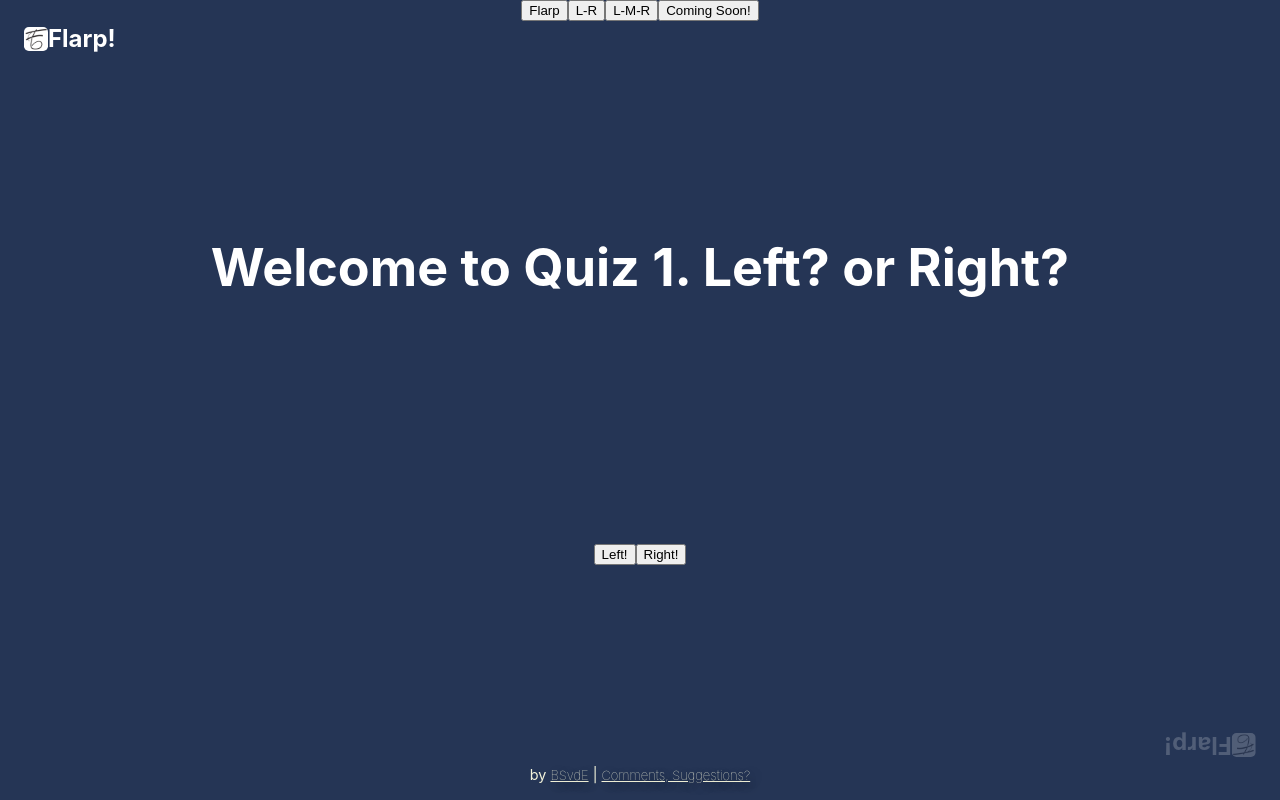
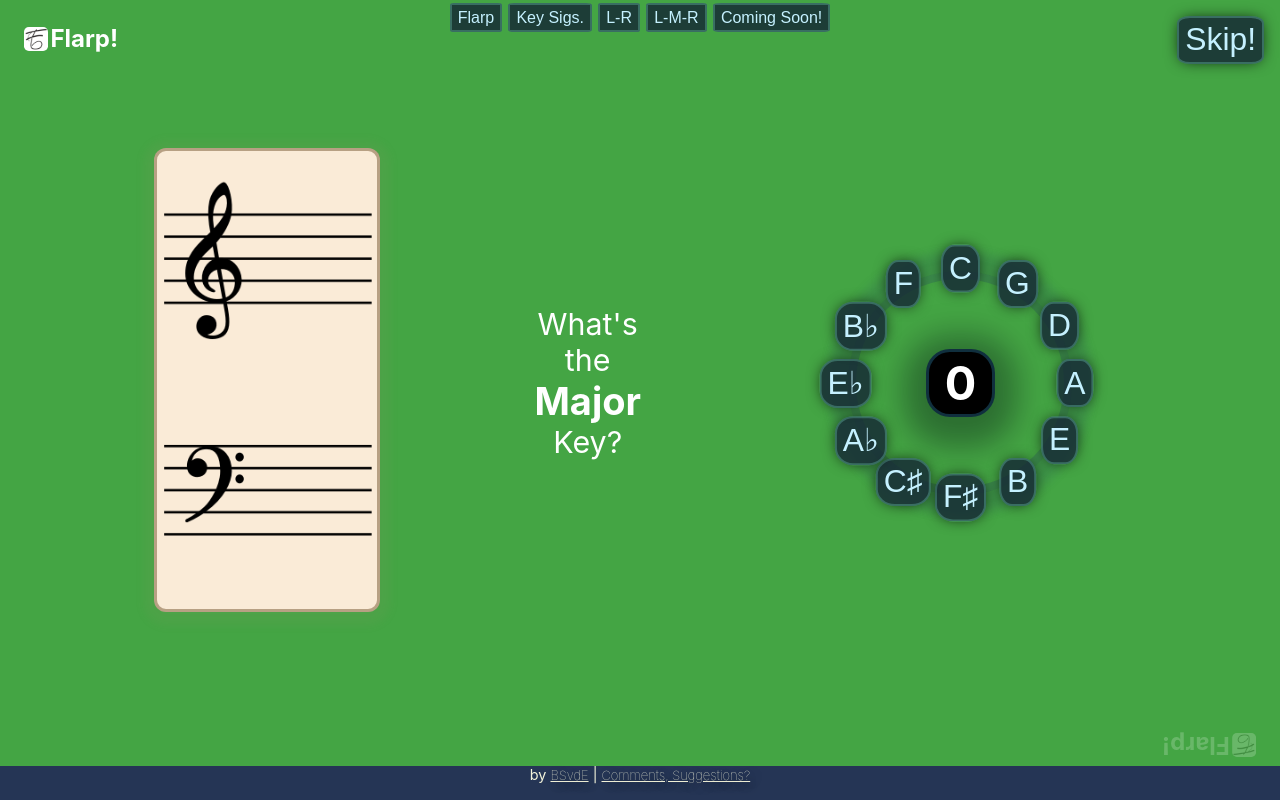
Before and after one commit to bsantero/flarp-music-quiz, a React (Create React App) app: page / in a window 1280 px wide. Built offline with nearby package versions, Linux system fonts and the light colour scheme.

Commit message:
Shoehorn KeySigQuiz into app's viewer framework

```diff
--- a/src/components/App/App.css
+++ b/src/components/App/App.css
@@ -1,22 +1,80 @@
+/* Vars */
+
 :root {
-  --radius: 50vmin;
-  --button-text: calc(1.5 * (var(--radius) / 10));
-  --button-padding: calc(1.1 * (var(--button-text) / 5)) calc(.95 * (var(--button-text) / 5));
-  --base: calc(var(--radius) / 3.14);
-  --button-transform: calc(var(--radius) / 2 + (var(--button-text) / 3) );
+  --bg-blue: #253555;
+  --bg-blue-light: #c5f1ff;
 }
+
+/* Utils */
 
 .capitalize {
   text-transform: capitalize;
 }
 
+.inline {
+  max-height: 50px;
+  display: inline;
+}
+
+/* Theme Customizations */
+
+.themed-button {
+  border-radius: 15%;
+  background: rgba(21, 36, 53, 0.8);
+  color: var(--bg-blue-light);
+  padding: var(--button-padding);
+  box-shadow: 0 0 0.5em -0.13em black;
+  font-size: calc(10.2 * var(--button-text) / 10);
+  border: 2px solid rgb(127 229 204 / 29%);
+}
+
+.themed-button:hover {
+  background: rgb(7, 17, 34, 0.8);
+}
+
+.themed-button:active {
+  outline: 0 !important;
+  position: relative;
+  top: 0.03em;
+  box-shadow: 0 0 0.7em 0.03em black;
+}
+
+.themed-button:focus {
+  outline: 0 !important;
+  background-color: #224141;
+}
+/* Page Styles */
 
 .App {
-  background-color: #253555;
+  min-width: 300px;
+  background-color: var(--bg-blue);
   text-align: center;
   min-height: 100vh;
   display: flex;
   flex-direction: column;
+}
+
+.App-main {
+  background-color: var(--bg-blue);
+  min-height: calc(100vh - 1.3em);
+  max-height: calc(100vh - 1.5em);
+  display: flex;
+  flex-direction: column;
+  align-items: center;
+  justify-content: space-evenly;
+  font-size: calc(10px + 2vmin);
+  color: white;
+  flex: 1 0 auto;
+}
+
+.App-link {
+  color: var(--bg-blue-light);
+}
+
+.App-footer {
+  height: 1.5em;
+  font-size: 0.9em;
+  color: beige;
 }
 
 .brand {
@@ -30,11 +88,6 @@
   flex-direction: row;
 }
 
-.inline {
-  max-height: 50px;
-  display: inline;
-}
-
 .App-logo {
   max-height: 2em !important;
   border-radius: 20%;
@@ -42,55 +95,22 @@
 
 .Logo-title {
   margin: auto;
+  margin-left: 0.1em;
 }
 
 .Title-bar .Logo-title,
 .Footer-bar .Logo-title {
   font-size: calc(18px + 2vmin) !important;
-  /* position: absolute; */
-  /* margin-top: 0vw; */
-  /* margin-left: 0.5vw; */
 }
 
 .key-img {
-  max-height: 45vmin;
-  min-height: 40vmin;
-  margin-top: 2vh;
+  max-height: 35vmax;
+  /* margin-top: 2vh; */
   pointer-events: none;
-}
-
-div.Score {
-  position: absolute;
-  width: calc(var(--button-text) * 2);
-  height: calc(var(--button-text) * 2);
-  margin: auto;
-  display: flex;
-  justify-content: center;
-  align-items: center;
-  border: 3px solid rgba(23, 65, 86, 0.73);
-  border-radius: 35%;
-  background-color: black;
-  box-shadow: 0 8px 30px 22px rgba(4, 12, 14, 0.35);
-}
-
-.Score h5 {
-  font-size: calc(var(--button-text) * 1.5);
 }
 
 button .loser {
   outline: 1px solid rgb(138, 36, 36);
-}
-
-.Skip-button:hover,
-.circleOfFifths button:hover {
-  background: rgb(80, 127, 221);
-  color: rgb(255, 255, 255);
-}
-
-.Skip-button {
-  position: absolute;
-  top: 2vh;
-  right: 2vh;
 }
 
 @media (prefers-reduced-motion: no-preference) {
@@ -102,45 +122,6 @@ button .loser {
     box-shadow: 0 3px 10px 10px rgba(160, 144, 110, 0.1);
     /* animation: App-logo-spin infinite 20s linear; */
   }
-}
-
-.App-main {
-  background-color: #253555;
-  min-height: calc(100vh - 1.3em);
-  max-height: calc(100vh - 1.5em);
-  display: flex;
-  flex-direction: column;
-  align-items: center;
-  justify-content: space-evenly;
-  font-size: calc(10px + 2vmin);
-  color: white;
-  flex: 1 0 auto;
-}
-
-.App-link {
-  color: #61dafb;
-}
-
-.Question-bar .question {
-  font-weight: normal;
-}
-
-.Question-bar .question b {
-  font-size: 1.25em;
-}
-
-.key-img {
-  order: 2;
-}
-
-.circleOfFifths {
-  order: 4;
-}
-
-.App-footer {
-  height: 1.5em;
-  font-size: .9em;
-  color: beige;
 }
 
 .reflection {
@@ -159,7 +140,7 @@ button .loser {
 
 .credit a,
 .credit a:visited {
-  font-size: .9em;
+  font-size: 0.9em;
   font-weight: 100;
   color: inherit;
   text-shadow: 4px 4px 10px rgba(1, 2, 1, 0.596);
--- a/src/components/App/App.js
+++ b/src/components/App/App.js
@@ -3,8 +3,9 @@ import conLog from '../../utils/conLog.js';
 import { Header } from '../Header/Header.js';
 import { Footer } from '../Footer/Footer.js';
 
-import { QuizLeftRight as Quiz1 } from '../Quizzes/QuizLeftRight.js';
-import { QuizLeftMidRight as Quiz2 } from '../Quizzes/QuizLeftMidRight.js';
+import { QuizKeySignatures as QuizKeySig } from '../QuizKeySignatures/QuizKeySignatures.js';
+import { QuizLeftRight as QuizLR } from '../Quizzes/QuizLeftRight.js';
+import { QuizLeftMidRight as QuizLMR } from '../Quizzes/QuizLeftMidRight.js';
 
 import './App.css';
 import './App-testing.css';
@@ -12,7 +13,7 @@ import '../../styles/flexbox.css';
 
 // Constants
 
-const DEFAULT_QUIZ_ID = 1;
+const DEFAULT_QUIZ_ID = 'KeySig';
 
 function Main({ currentQuiz }) {
   conLog(currentQuiz);
@@ -28,11 +29,14 @@ function Main({ currentQuiz }) {
       );
 
       break;
-    case 1:
-      QuizComponent = Quiz1;
+    case 'KeySig':
+      QuizComponent = QuizKeySig;
       break;
-    case 2:
-      QuizComponent = Quiz2;
+    case 'LR':
+      QuizComponent = QuizLR;
+      break;
+    case 'LMR':
+      QuizComponent = QuizLMR;
       break;
     default:
       console.log('Err: no quiz selected.');
--- a/src/components/Navigation/Navigation.js
+++ b/src/components/Navigation/Navigation.js
@@ -3,7 +3,10 @@ import './nav-test.css';
 
 function NavButton(props) {
   return (
-    <button onClick={() => props.setCurrentQuiz(props.quiz)}>
+    <button
+      className="themed-button"
+      onClick={() => props.setCurrentQuiz(props.quiz)}
+    >
       {props.label}
     </button>
   );
@@ -11,13 +14,26 @@ function NavButton(props) {
 
 export function Navigation(props) {
   return (
-    <div className="float-top">
-      <NavButton setCurrentQuiz={props.setCurrentQuiz} quiz={0} label="Flarp" />
-      <NavButton setCurrentQuiz={props.setCurrentQuiz} quiz={1} label="L-R" />
-      <NavButton setCurrentQuiz={props.setCurrentQuiz} quiz={2} label="L-M-R" />
+    <div className="navigation float-top">
+      <NavButton setCurrentQuiz={props.setCurrentQuiz} quiz={0} label="Flarp" />{' '}
       <NavButton
         setCurrentQuiz={props.setCurrentQuiz}
-        quiz={3}
+        quiz={'KeySig'}
+        label="Key Sigs."
+      />
+      <NavButton
+        setCurrentQuiz={props.setCurrentQuiz}
+        quiz={'LR'}
+        label="L-R"
+      />
+      <NavButton
+        setCurrentQuiz={props.setCurrentQuiz}
+        quiz={'LMR'}
+        label="L-M-R"
+      />
+      <NavButton
+        setCurrentQuiz={props.setCurrentQuiz}
+        quiz={1}
         label="Coming Soon!"
       />
     </div>
--- a/src/components/Navigation/nav-test.css
+++ b/src/components/Navigation/nav-test.css
@@ -5,3 +5,10 @@
   align-items: center;
   justify-content: center;
 }
+
+.navigation .themed-button {
+  margin: 0.2em;
+  border-radius: 7%;
+  font-size: 1em;
+  box-shadow: none;
+}
--- a/src/components/QuizKeySignatures/QuizKeySignatures.js
+++ b/src/components/QuizKeySignatures/QuizKeySignatures.js
@@ -1,5 +1,18 @@
-// const DEFAULT_MODE = 'major';
-// const DEFAULT_MODE_ARRAY = 'majorKeys';
+import React, { useState } from 'react';
+import {
+  keyofc,
+  keySignatures,
+  majorKeys,
+  minorKeys
+} from '../../utils/Keys.js';
+import './style.css';
+import './circle.css';
+import './mediaqueries.css';
+import '../../styles/flexbox.css';
+
+const DEFAULT_MODE = 'major';
+const DEFAULT_MODE_ARRAY = 'majorKeys';
+const DEFAULT_KEY = 0;
 
 // Handy functions
 
@@ -7,214 +20,196 @@
 
 // App
 
-// function App() {
-//   const [keyId, updateKeyId] = useState(DEFAULT_KEY);
-//   const [score, updateScore] = useState(0);
-//   const [mode, updateMode] = useState(DEFAULT_MODE);
-//   const [modeArray, updateModeArray] = useState(majorKeys);
-//   const [imgSrc, updateImgSrc] = useState(keyofc);
-//   const [sharpOrFlat, updateSharpOrFlat] = useState('sharp');
+export function QuizKeySignatures() {
+  const [keyId, updateKeyId] = useState(DEFAULT_KEY);
+  const [score, updateScore] = useState(0);
+  const [mode, updateMode] = useState(DEFAULT_MODE);
+  const [modeArray, updateModeArray] = useState(majorKeys);
+  const [imgSrc, updateImgSrc] = useState(keyofc);
+  const [sharpOrFlat, updateSharpOrFlat] = useState('sharp');
 
-//   console.log(`\nApp rerendered:`);
-//   console.log(`\tkeyId: ${keyId}`);
-//   console.log(`\tscore: ${score}`);
-//   console.log(`\tmode: ${mode}`);
-//   // console.log(`\timgSrc: ${imgSrc}`);
-//   // console.log(`\tmodeArray: ${modeArray}`);
+  console.log(`\nApp rerendered:`);
+  console.log(`\tkeyId: ${keyId}`);
+  console.log(`\tscore: ${score}`);
+  console.log(`\tmode: ${mode}`);
+  // console.log(`\timgSrc: ${imgSrc}`);
+  // console.log(`\tmodeArray: ${modeArray}`);
 
-//   function formatNoteName(index) {
-//     const noteToFormat = modeArray[index];
-//     // console.log(noteToFormat);
-//     if (noteToFormat) {
-//       let accidental = noteToFormat[2];
-//       if (accidental == 's') {
-//         return `${noteToFormat[0]}♯`;
-//       } else if (accidental == 'f') {
-//         return `${noteToFormat[0]}♭`;
-//       } else return noteToFormat;
-//     }
-//   }
+  function formatNoteName(index) {
+    const noteToFormat = modeArray[index];
+    // console.log(noteToFormat);
+    if (noteToFormat) {
+      let accidental = noteToFormat[2];
+      if (accidental == 's') {
+        return `${noteToFormat[0]}♯`;
+      } else if (accidental == 'f') {
+        return `${noteToFormat[0]}♭`;
+      } else return noteToFormat;
+    }
+  }
 
-//   function NoteButton({ note, handleClick }) {
-//     const [isWrong, setWrong] = useState(false);
+  function NoteButton({ note, handleClick }) {
+    const [isWrong, setWrong] = useState(false);
 
-//     const toggleClass = () => {
-//       setWrong(!isWrong);
-//     };
+    const toggleClass = () => {
+      setWrong(!isWrong);
+    };
 
-//     let noteLabel = '';
+    let noteLabel = null;
 
-//     const i = parseInt(note, 10);
+    const i = parseInt(note, 10);
 
-//     console.log(i);
+    console.log(i);
 
-//     if (modeArray[i].uri == 'choose') {
-//       noteLabel = modeArray[i][sharpOrFlat].label;
-//     } else {
-//       noteLabel = modeArray[i].label;
-//     }
-//     console.log(noteLabel);
+    if (modeArray[i].uri == 'choose') {
+      noteLabel = modeArray[i][sharpOrFlat].label;
+    } else {
+      noteLabel = modeArray[i].label;
+    }
+    console.log(noteLabel);
 
-//     return (
-//       <div className="tick">
-//         <div className="label">
-//           <button
-//             className={isWrong ? "loser" : null}
-//             onClick={function (e) {
-//               handleClick(note, e);
-//             }}
-//           >
-//             {noteLabel}
-//           </button>
-//         </div>
-//       </div>
-//     );
-//   }
+    return (
+      <div className="tick">
+        <div className="label">
+          <button
+            className="themed-button"
+            onClick={function (e) {
+              handleClick(note, e);
+            }}
+          >
+            {noteLabel}
+          </button>
+        </div>
+      </div>
+    );
+  }
 
-//   function QuestionQuality() {
-//     if (mode == "major") {
-//       return (
-//         <b className="capitalize">{mode}</b>
-//       )
-//       } else {
-//         return <b>{mode}</b>
-//       }
-//   }
+  function QuestionQuality() {
+    if (mode == 'major') {
+      return <b className="capitalize">{mode}</b>;
+    } else {
+      return <b>{mode}</b>;
+    }
+  }
 
-//   function generateQuality(accidental) {
-//     let first = 'major';
-//     let second = 'minor';
-//     if (accidental) {
-//       first = 'sharp';
-//       second = 'flat';
-//     } else {
-//       first = 'major';
-//       second = 'minor';
-//     }
-//     return Math.random() >= 0.5 ? first : second;
-//   }
+  function generateQuality(accidental) {
+    let first = 'major';
+    let second = 'minor';
+    if (accidental) {
+      first = 'sharp';
+      second = 'flat';
+    } else {
+      first = 'major';
+      second = 'minor';
+    }
+    return Math.random() >= 0.5 ? first : second;
+  }
 
-//   function generateNewKey() {
-//     const modeArrayLength = Object.keys(modeArray).length;
-//     let newKeyId = keyId;
-//     let newImgSrc = '';
+  function generateNewKey() {
+    const modeArrayLength = Object.keys(modeArray).length;
+    let newKeyId = keyId;
+    let newImgSrc = '';
 
-//     while (newKeyId === keyId) {
-//       const rand = Math.floor(Math.random() * Math.floor(modeArrayLength));
-//       newKeyId = rand;
-//     }
+    while (newKeyId === keyId) {
+      const rand = Math.floor(Math.random() * Math.floor(modeArrayLength));
+      newKeyId = rand;
+    }
 
-//     const majOrMin = generateQuality();
-//     // console.log(`Your random number is: ${newKeyId} ${majOrMin}`);
-//     updateKeyId(newKeyId);
+    const majOrMin = generateQuality();
+    // console.log(`Your random number is: ${newKeyId} ${majOrMin}`);
+    updateKeyId(newKeyId);
 
-//     if (majOrMin == 'major') {
-//       updateMode('major');
-//       updateModeArray(majorKeys);
-//       console.log(`\tmajor key:`);
-//     } else {
-//       updateMode('minor');
-//       updateModeArray(minorKeys);
-//       console.log(`\tminor key:}`);
-//     }
+    if (majOrMin == 'major') {
+      updateMode('major');
+      updateModeArray(majorKeys);
+      console.log(`\tmajor key:`);
+    } else {
+      updateMode('minor');
+      updateModeArray(minorKeys);
+      console.log(`\tminor key:}`);
+    }
 
-//     let newNoteFromArray = {};
+    let newNoteFromArray = {};
 
-//     if (modeArray[newKeyId].uri == 'choose') {
-//       const newSharpOrFlat = generateQuality(true);
-//       if (newSharpOrFlat == 'sharp') {
-//         console.log('generated a sharp key');
-//       } else if (newSharpOrFlat == 'flat') {
-//         console.log('generated a flat key');
-//       } else {
-//         console.log('Error: no sharp or flat given');
-//       }
-//       updateSharpOrFlat(newSharpOrFlat);
-//       newNoteFromArray = modeArray[newKeyId][newSharpOrFlat];
-//     } else {
-//       newNoteFromArray = modeArray[newKeyId];
-//     }
+    if (modeArray[newKeyId].uri == 'choose') {
+      const newSharpOrFlat = generateQuality(true);
+      if (newSharpOrFlat == 'sharp') {
+        console.log('generated a sharp key');
+      } else if (newSharpOrFlat == 'flat') {
+        console.log('generated a flat key');
+      } else {
+        console.log('Error: no sharp or flat given');
+      }
+      updateSharpOrFlat(newSharpOrFlat);
+      newNoteFromArray = modeArray[newKeyId][newSharpOrFlat];
+    } else {
+      newNoteFromArray = modeArray[newKeyId];
+    }
 
-//     // console.log(Object.values(newNoteFromArray));
+    // console.log(Object.values(newNoteFromArray));
 
-//     updateImgSrc(newNoteFromArray.uri);
-//   }
+    updateImgSrc(newNoteFromArray.uri);
+  }
 
-//   function handleSkip() {
-//     updateScore(score - 5);
-//     generateNewKey();
-//   }
+  function handleSkip() {
+    updateScore(score - 5);
+    generateNewKey();
+  }
 
-//   function handleClick(note, e) {
-//     const typeOfNote = typeof note;
-//     const typeOfKeyId = typeof keyId;
+  function handleClick(note, e) {
+    const typeOfNote = typeof note;
+    const typeOfKeyId = typeof keyId;
 
-//     // console.log(
-//     //   `clicked:\n\t${note}, ${typeOfNote}\nexpected:\n\t${keyId}, ${typeOfKeyId}`
-//     // );
-//     if (parseInt(note, 10) === keyId) {
-//       updateScore(score + 1);
-//       console.log('Winner! Generating a new key.');
-//       generateNewKey();
-//     } else {
-//       updateScore(score - 1);
-//       console.log(e.target);
-//       console.log("YOU'RE A FAILURE, HARRY");
-//     }
-//   }
+    // console.log(
+    //   `clicked:\n\t${note}, ${typeOfNote}\nexpected:\n\t${keyId}, ${typeOfKeyId}`
+    // );
+    if (parseInt(note, 10) === keyId) {
+      updateScore(score + 1);
+      console.log('Winner! Generating a new key.');
+      generateNewKey();
+    } else {
+      updateScore(score - 1);
+      console.log(e.target);
+      console.log("YOU'RE A FAILURE, HARRY");
+    }
+  }
 
-//   return (
-//     <div className="App">
-//       <header className="App-header">
-//         <div className="brand">
-//           <img src={logo} className="inline App-logo"></img>
-//           <h1 className="inline Logo-title">Flarp!</h1>
-//         </div>
-//       </header>
-//       <main className="App-main">
-//         <div className="child Question-bar">
-//           <h3 className="question">What's the <QuestionQuality /> Key?</h3>
-//         </div>
-//         <div className="child skip-container">
-//           <button className="Skip-button" onClick={handleSkip}>
-//             Skip!
-//           </button>
-//         </div>
-//         <div className="child image-container">
-//           <img src={imgSrc} className="key-img" alt="logo" />
-//         </div>
-//         <div className="child circleOfFifths">
-//           <div className="Score">
-//             <h5>{score}</h5>
-//           </div>
-//           <div className="circle">
-//             <NoteButton note="0" handleClick={handleClick} />
-//             <NoteButton note="1" handleClick={handleClick} />
-//             <NoteButton note="2" handleClick={handleClick} />
-//             <NoteButton note="3" handleClick={handleClick} />
-//             <NoteButton note="4" handleClick={handleClick} />
-//             <NoteButton note="5" handleClick={handleClick} />
-//             <NoteButton note="6" handleClick={handleClick} />
-//             <NoteButton note="7" handleClick={handleClick} />
-//             <NoteButton note="8" handleClick={handleClick} />
-//             <NoteButton note="9" handleClick={handleClick} />
-//             <NoteButton note="10" handleClick={handleClick} />
-//             <NoteButton note="11" handleClick={handleClick} />
-//           </div>
-//         </div>
-//       </main>
-//       <footer className="child App-footer">
-//         <p className="credit">
-//           by <a href="https://github.com/bsantero">BSvdE</a> | <a href="https://github.com/bsantero/flarp-music-quiz">Comments, Suggestions?</a>
-//         </p>
-//         <div className="brand reflection">
-//           <img src={logo} className="inline App-logo"></img>
-//           <h1 className="inline Logo-title">Flarp!</h1>
-//         </div>
-//         {/* <div className="credit-container">
+  return (
+    <main className="Quiz-main">
+      <div className="child Question-bar">
+        <h3 className="question">
+          What's the <QuestionQuality /> Key?
+        </h3>
+      </div>
+      <div className="child image-container">
+        <img src={imgSrc} className="key-img" alt="logo" />
+      </div>
+      <div className="child circleOfFifths">
+        <div className="Score">
+          <h5>{score}</h5>
+        </div>
+        <div className="circle">
+          <NoteButton note="0" handleClick={handleClick} />
+          <NoteButton note="1" handleClick={handleClick} />
+          <NoteButton note="2" handleClick={handleClick} />
+          <NoteButton note="3" handleClick={handleClick} />
+          <NoteButton note="4" handleClick={handleClick} />
+          <NoteButton note="5" handleClick={handleClick} />
+          <NoteButton note="6" handleClick={handleClick} />
+          <NoteButton note="7" handleClick={handleClick} />
+          <NoteButton note="8" handleClick={handleClick} />
+          <NoteButton note="9" handleClick={handleClick} />
+          <NoteButton note="10" handleClick={handleClick} />
+          <NoteButton note="11" handleClick={handleClick} />
+        </div>
+      </div>
+      <span className="child skip-container">
+        <button className="Skip-button themed-button" onClick={handleSkip}>
+          Skip!
+        </button>
+      </span>
+    </main>
+  );
+}
 
-//         </div> */}
-//       </footer>
-//     </div>
-//   );
-// }
+export default QuizKeySignatures;
--- a/src/styles/circle.css
+++ b/src/components/QuizKeySignatures/circle.css
@@ -1,8 +1,14 @@
+:root {
+  --radius: 26vmin;
+  --button-text: calc(1.5 * (var(--radius) / 10));
+  --button-padding: calc(1.1 * (var(--button-text) / 10))
+    calc(0.95 * (var(--button-text) / 5));
+  --base: calc(var(--radius) / 3.14);
+  --button-transform: calc(var(--radius) / 2 + (var(--button-text) / 3));
+}
+
 .circleOfFifths {
   position: relative;
-  /* width: 100vw; */
-  /* height: 100%; */
-  /* outline: 1px solid rgb(255, 200, 200); */
   display: flex;
   align-items: center;
   justify-content: center;
@@ -26,34 +32,10 @@
   /* left: calc(var(--radius));
   top: calc(var(--radius)); */
   position: absolute;
-  }
-
-.circleOfFifths button {
-  padding: var(--button-padding);
-  background: rgba(21, 36, 53, 0.8);
-  color: rgb(158, 245, 233);
-  border-radius: 35%;
-  border: 2px solid rgb(127 229 204 / 29%);
-  font-size: 3.5vmax;
-  box-shadow: 0 0 0.5em -0.13em black;
 }
 
-.circleOfFifths button:hover {
-  background: rgb(7, 17, 34, .8);
-}
-
-.circleOfFifths button:active {
-  outline: 0 !important;
-  position: relative;
-  top: .03em;
-  box-shadow: 0 0 0.7em .03em black;
-}
-
-
-
-.circleOfFiths button:focus {
-  outline: 0 !important;
-  background-color: #224141;
+.circleOfFifths .themed-button {
+  border-radius: 35%;
 }
 
 .circle .tick:nth-child(1) {
@@ -133,7 +115,6 @@
 .circle .tick:nth-child(8) .label {
   transform: rotate(-120deg) translate(0px);
 }
-
 
 /*
 
--- a/src/styles/mediaqueries.css
+++ b/src/components/QuizKeySignatures/mediaqueries.css
@@ -1,11 +1,7 @@
-@media only screen and (max-device-height: 4000px) and (orientation: landscape) {
-  :root{
-    --radius: 27vmax;
-    --button-text: calc(1 * (var(--radius) / 10));
-  }
+@media only screen and (max-device-width: 4000px) and (orientation: landscape) {
+  .Quiz-main {
+    background-color: rgb(68, 165, 68) !important;
 
-  .App-main {
-    /* background-color: rgb(74, 191, 74) !important; */
     flex-wrap: wrap;
     flex-direction: row;
     /* justify-content: space-around safe; */
@@ -49,12 +45,9 @@
   }
 
   .App-footer .Logo-title {
-      /* display: none; */
+    /* display: none; */
   }
-
 }
-
-
 
 /* @media only screen and (min-device-width: 768px) and (orientation: portrait) and (-webkit-min-device-pixel-ratio: 1) { */
 @media only screen and (min-device-width: 768px) and (orientation: portrait) {
--- /dev/null
+++ b/src/components/QuizKeySignatures/style.css
@@ -0,0 +1,60 @@
+.Quiz-main {
+  min-height: calc(100vh - 1.3em);
+  max-height: calc(100vh - 1.5em);
+  width: 100%;
+  display: flex;
+  flex-direction: column;
+  align-items: center;
+  justify-content: space-evenly;
+  flex: 1 0 auto;
+}
+
+div.Score {
+  position: absolute;
+  width: calc(var(--button-text) * 2);
+  height: calc(var(--button-text) * 2);
+  margin: auto;
+  display: flex;
+  justify-content: center;
+  align-items: center;
+  border: 3px solid rgba(23, 65, 86, 0.73);
+  border-radius: 35%;
+  background-color: black;
+  box-shadow: 0 8px 30px 22px rgba(4, 12, 14, 0.35);
+}
+
+.Score h5 {
+  font-size: calc(var(--button-text) * 1.5);
+}
+
+.Skip-button:hover,
+.circleOfFifths button:hover {
+  background: rgb(80, 127, 221);
+  color: rgb(255, 255, 255);
+}
+
+.Skip-button {
+  position: absolute;
+  top: 2vh;
+  right: 2vh;
+}
+
+.Question-bar .question {
+  font-weight: normal;
+}
+
+.Question-bar .question b {
+  font-size: 1.25em;
+}
+
+.key-img {
+  flex: 0 1;
+}
+
+.key-img {
+  order: 2;
+}
+
+.circleOfFifths {
+  order: 4;
+}
```
Also changed, not shown: src/utils/Keys.js (+15 -15 lines).
